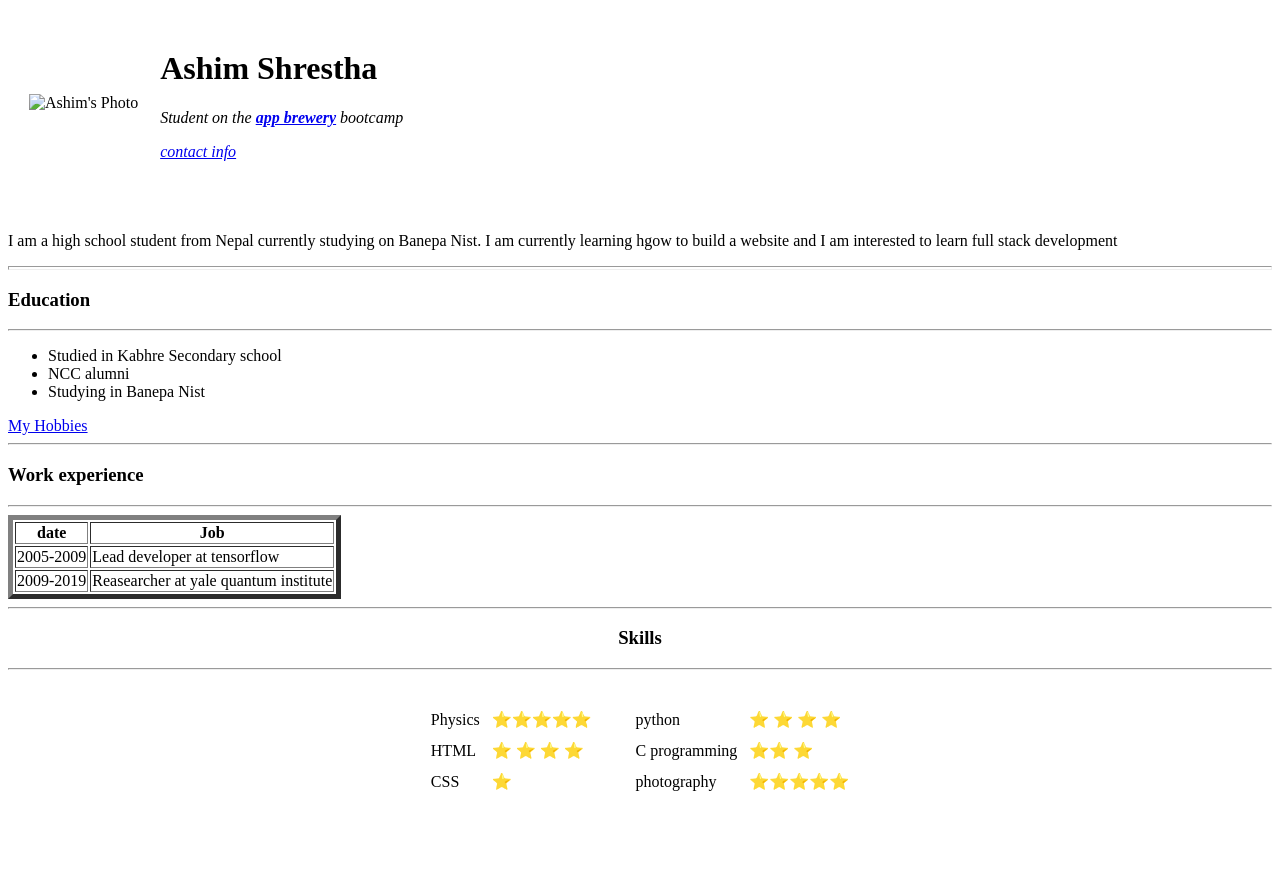
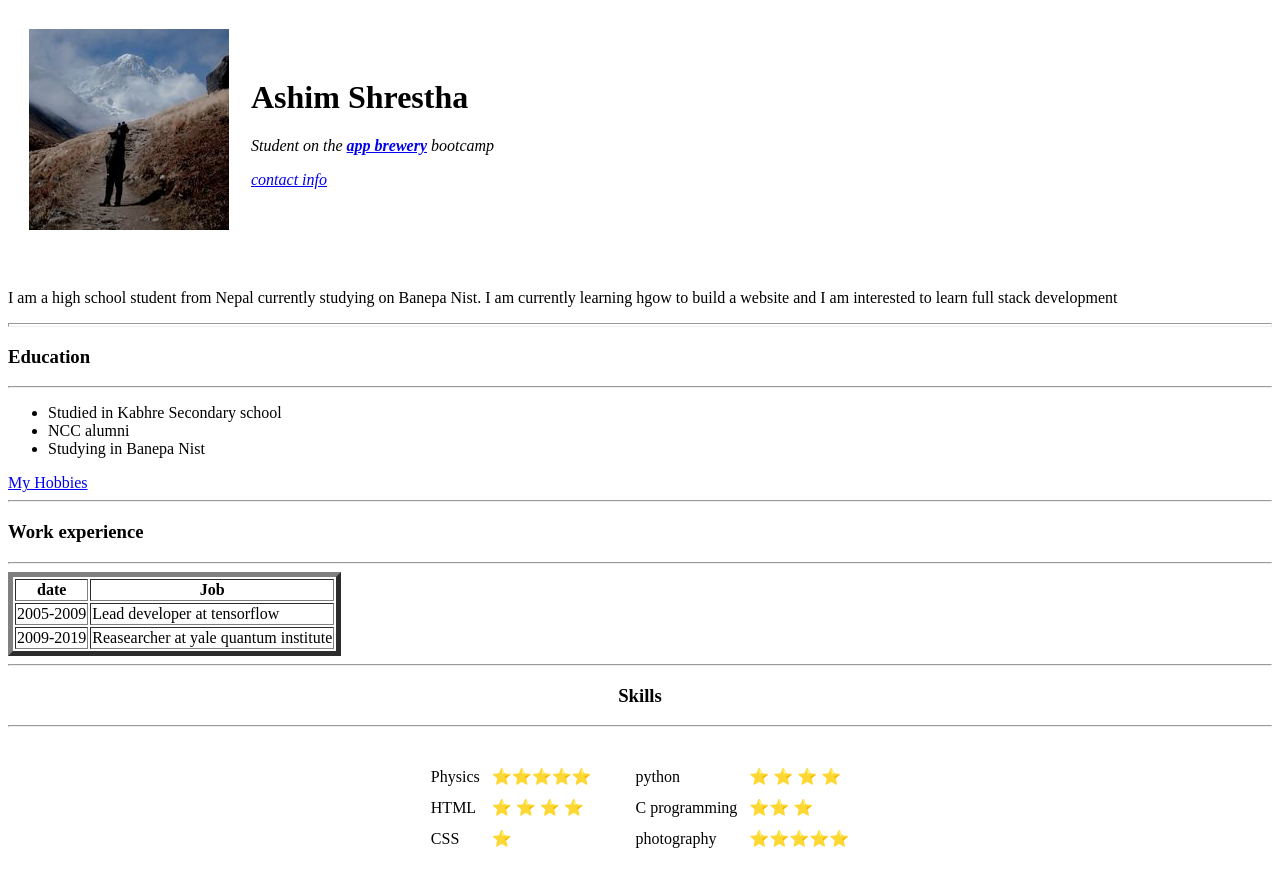
Before and after one commit to ashimst/cv, a plain HTML site: page index.html in a window 1280 px wide. Before the commit the page ends 831 px from the top, so only its background shows below. Drawn offline with Linux system fonts and the light colour scheme.

Commit message:
Update index.html

```diff
--- a/index.html
+++ b/index.html
@@ -9,7 +9,7 @@
 <body>
   <table cellspacing="20">
     <tr>
-      <td> <img src="images/ashim.jpg" alt="Ashim's Photo"></td>
+      <td> <img src="ashim.jpg" alt="Ashim's Photo"></td>
       <td>
         <h1> Ashim Shrestha</h1>
         <p> <em>Student on the <strong> <a href="https://www.appbrewery.co/">app brewery</a> </strong> bootcamp</em></p>
```
